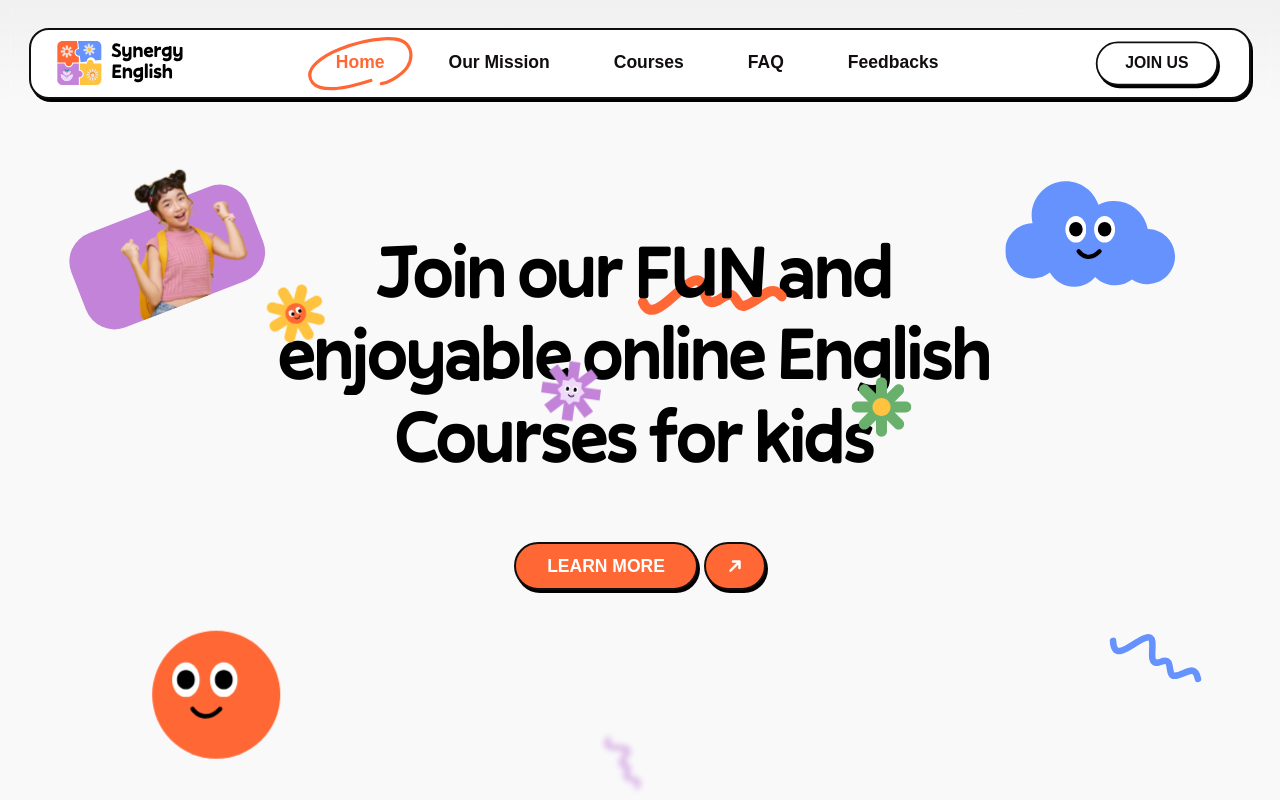
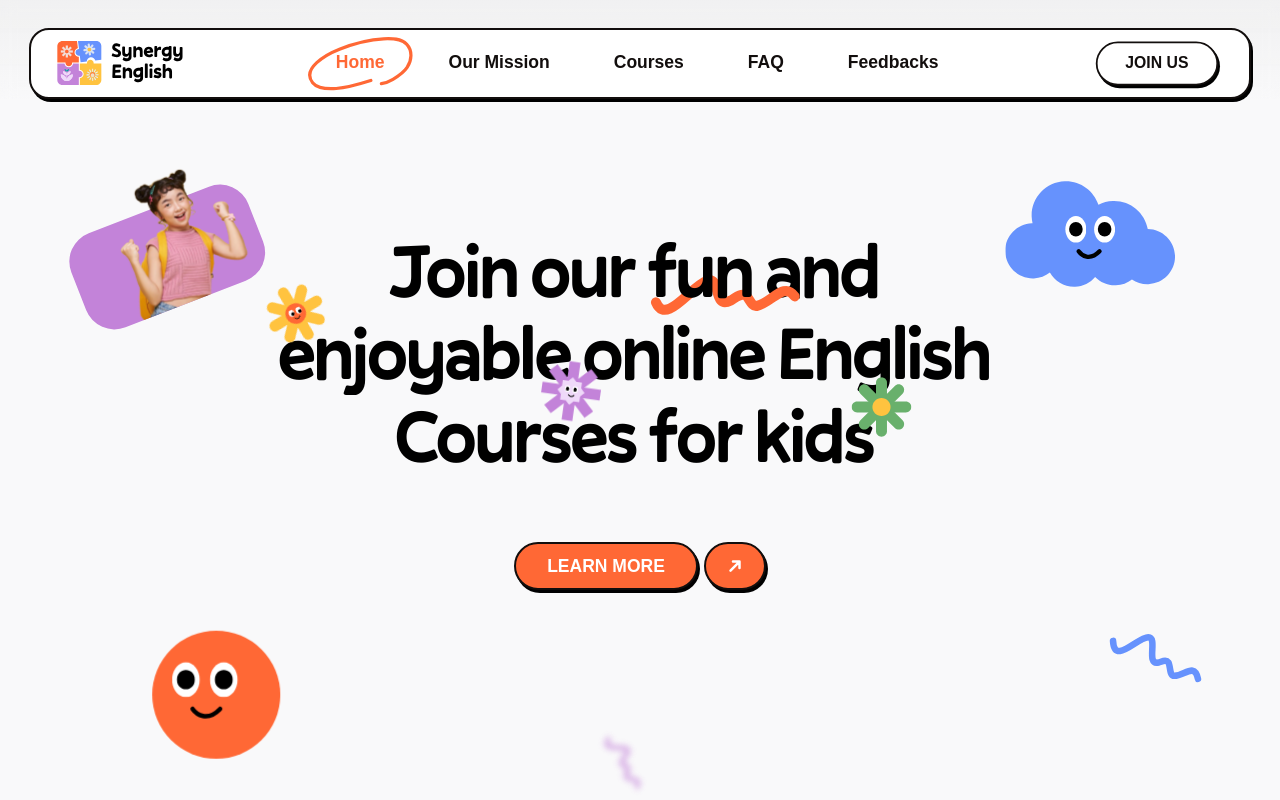
Before and after one commit to kaibryan1/synergyenglish, a React (Vite) app: page / in a window 1280 px wide. Shown: the top 800 px of the page. Built offline with nearby package versions, Linux system fonts and the light colour scheme; no server answers.

Commit message:
IGNORE, just testing hero text changes

```diff
--- a/src/pages/home/Hero/Hero.jsx
+++ b/src/pages/home/Hero/Hero.jsx
@@ -356,7 +356,7 @@ export default function Hero() {
                     />
                   </svg>
                   <span data="zIndex">
-                    <span>FUN&nbsp;</span>
+                    <span>fun&nbsp;</span>
                   </span>
                 </div>
                 <span>
```
Also changed, not shown: 1 other file (tests, documents, lock files or other folders).
